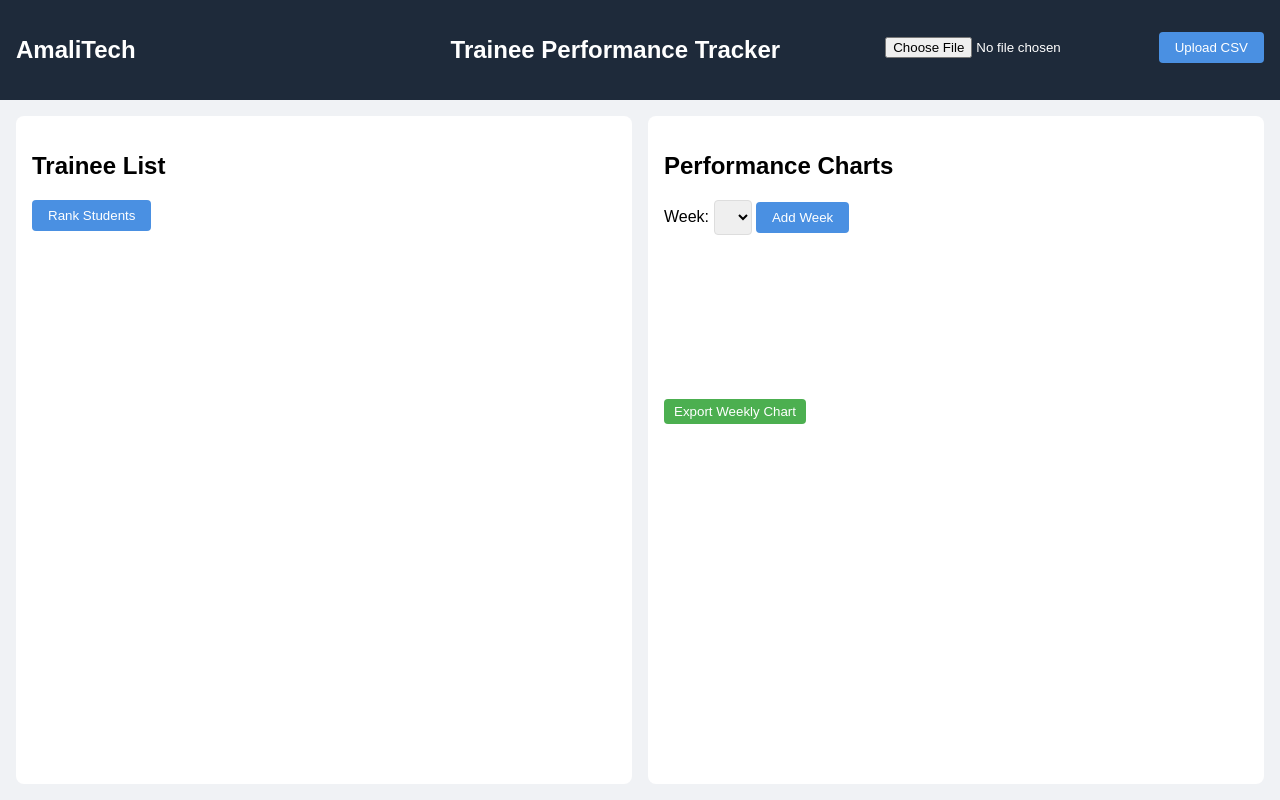
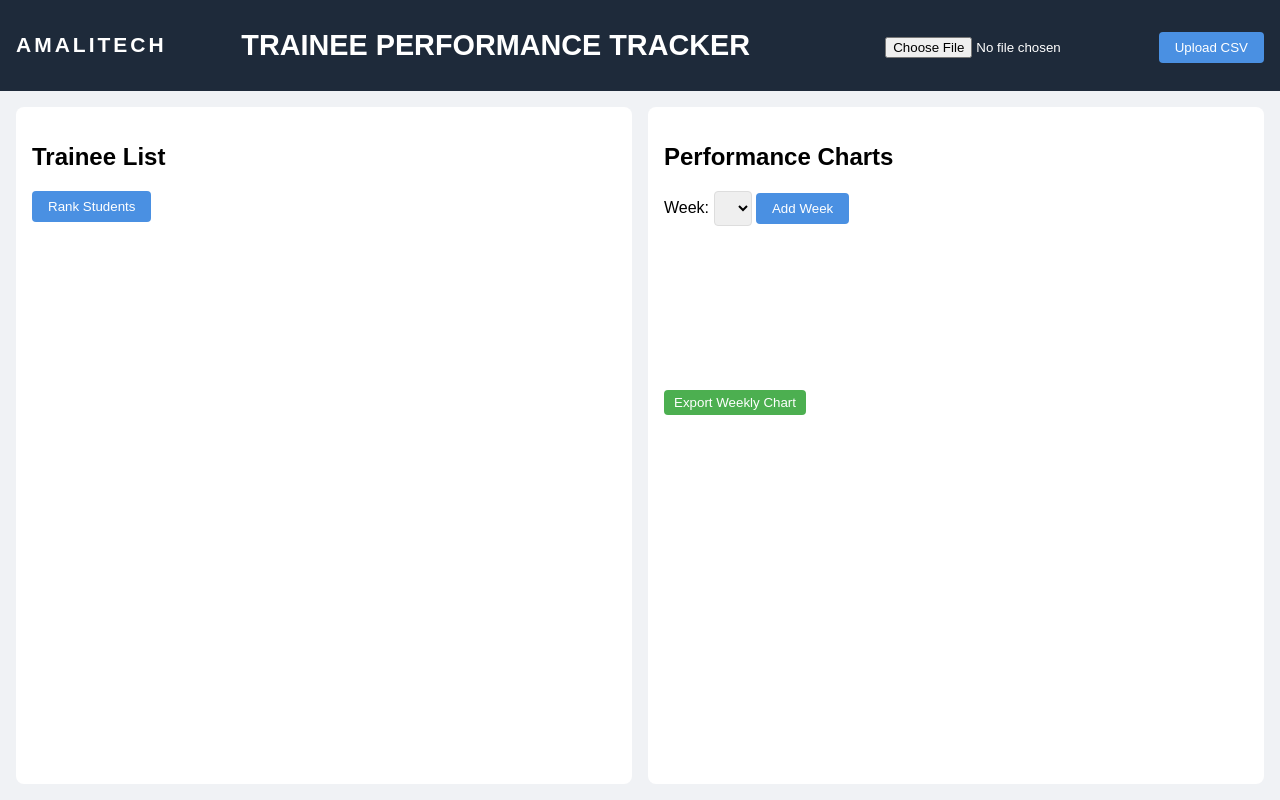
Before and after one commit to bralash/ranker, a plain HTML site: page index.html in a window 1280 px wide. Drawn offline with nearby package versions, Linux system fonts and the light colour scheme.

Commit message:
changed main result and colloquim h2 font size

```diff
--- a/css/style.css
+++ b/css/style.css
@@ -68,6 +68,25 @@ main {
 .colloquiums,
 .results {
   flex: 1;
+}
+
+.colloquiums {
+  text-transform: uppercase;
+  letter-spacing: 3px;
+  font-size: 14px;
+}
+
+.results {
+  flex: 3;
+  display: flex;
+  align-items: center;
+}
+
+.results h2 {
+  margin: 0 0 .4rem;
+  margin: 0;
+  text-transform: uppercase;
+  font-size: 1.8rem;
 }
 
 .bottom-section {
```
